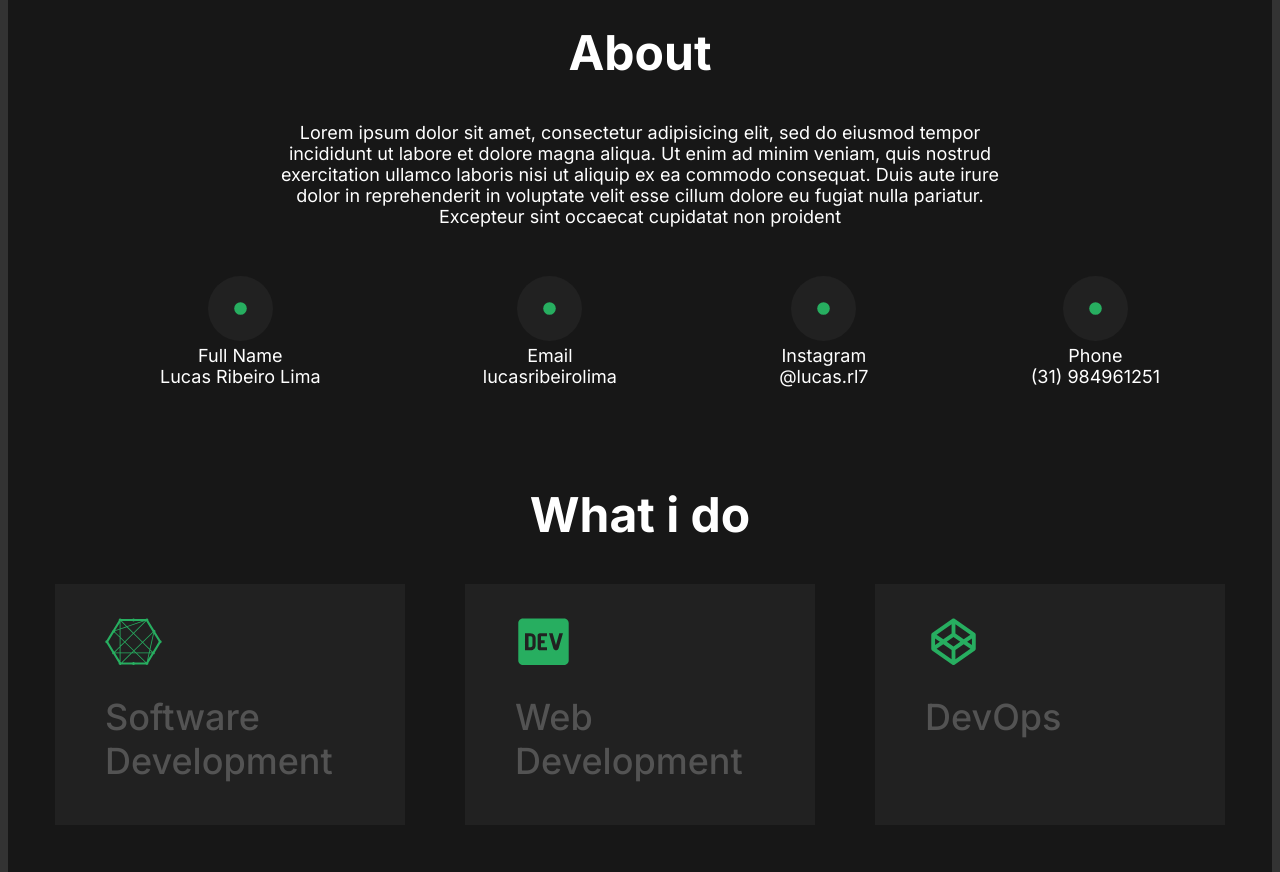
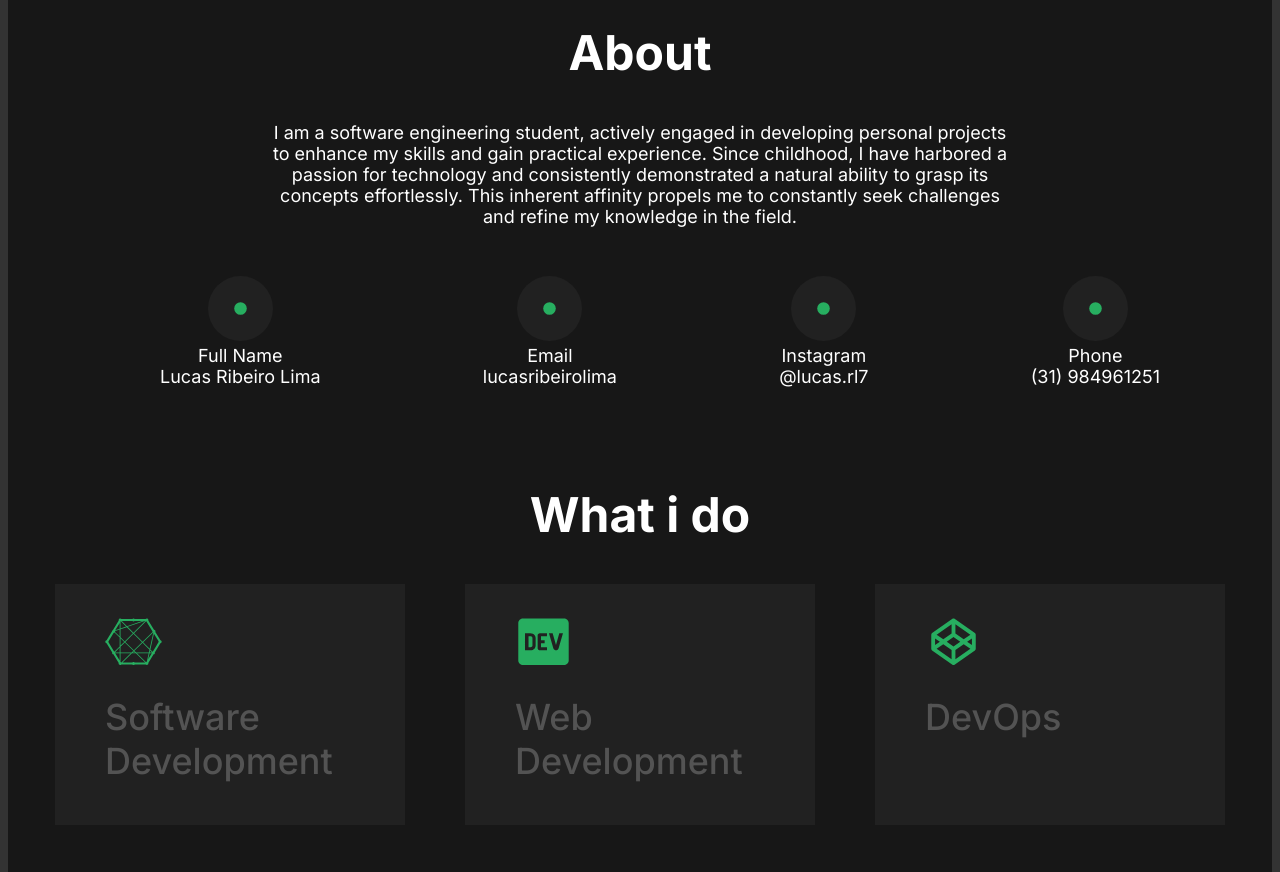
Before and after one commit to Lucas-Ribeiro-Lima/dustmist, a Next.js app: page / in a window 1280 px wide. Shown: the part 880-1752 px from the top of the page. Built offline with nearby package versions, Linux system fonts and the light colour scheme.

Commit message:
Personal description upload

```diff
--- a/components/aboutMe/Description.tsx
+++ b/components/aboutMe/Description.tsx
@@ -6,7 +6,9 @@ const Description = () => {
     return (
         <S.Description>
                 <h2>About</h2>
-                <main>Lorem ipsum dolor sit amet, consectetur adipisicing elit, sed do eiusmod tempor incididunt ut labore et dolore magna aliqua. Ut enim ad minim veniam, quis nostrud exercitation ullamco laboris nisi ut aliquip ex ea commodo consequat. Duis aute irure dolor in reprehenderit in voluptate velit esse cillum dolore eu fugiat nulla pariatur. Excepteur sint occaecat cupidatat non proident</main>
+                <main>
+                    I am a software engineering student, actively engaged in developing personal projects to enhance my skills and gain practical experience. Since childhood, I have harbored a passion for technology and consistently demonstrated a natural ability to grasp its concepts effortlessly. This inherent affinity propels me to constantly seek challenges and refine my knowledge in the field.
+                </main>
                 <div>
                     <ul>
                         <li>
```
